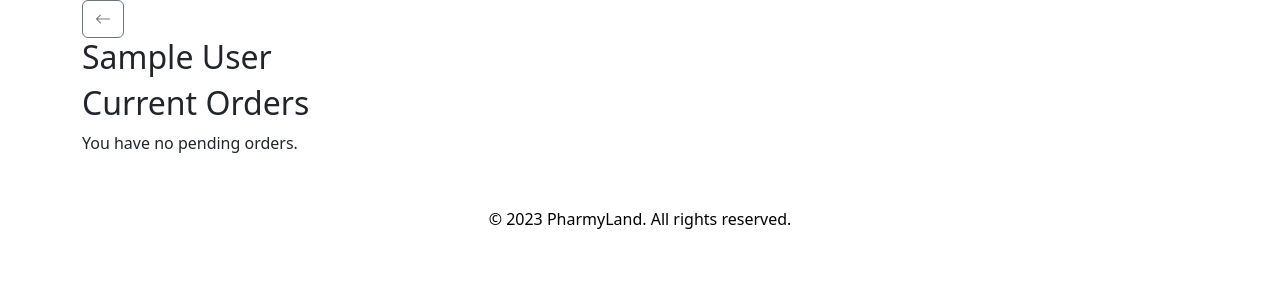
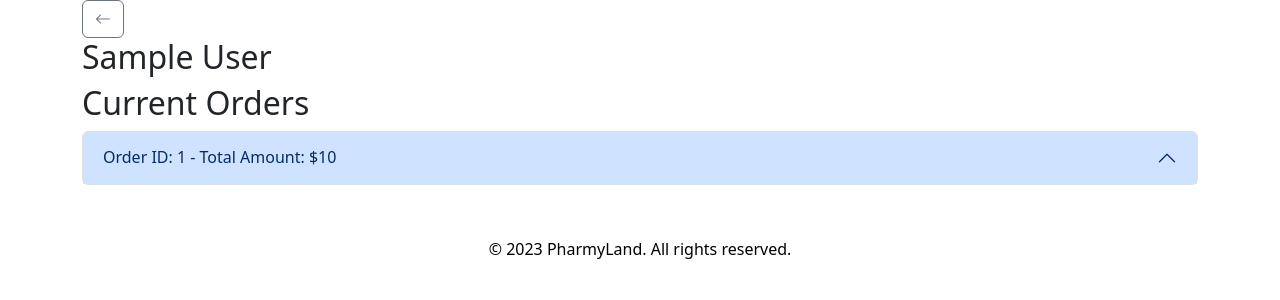
Before and after one commit to rohan-dev-contact/college-mini-project, a PHP site: page /views/current_orders.php in a window 1280 px wide. Shown: the part 86-386 px from the top of the page. Run offline with PHP 8.4, Linux system fonts and the light colour scheme; the visitor is signed in with stand-in values (Sample User, id 1); tables that the repository leaves empty or names only in its code hold one stand-in row (values such as "Sample post").

Commit message:
changes added

```diff
--- a/views/current_orders.php
+++ b/views/current_orders.php
@@ -23,7 +23,7 @@ print($header);
         require('dbConnect.php'); // Include your database connection
 
         $user_id = $_SESSION["user_id"]; // Replace with the actual user ID
-        $query = "SELECT * FROM orders WHERE user_id = :user_id AND status = 'pending'";
+        $query = "SELECT * FROM orders WHERE user_id = :user_id AND status <> 'delivered'";
         $stmt = $pdo->prepare($query);
         $stmt->bindParam(':user_id', $user_id, PDO::PARAM_INT);
         $stmt->execute();
```
